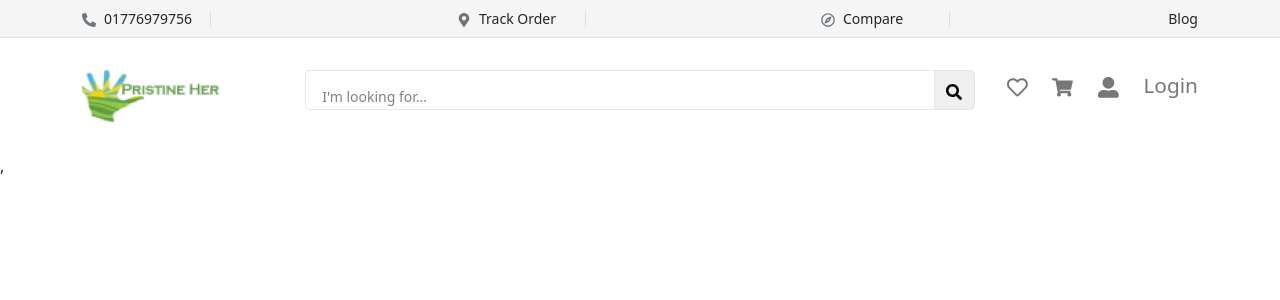
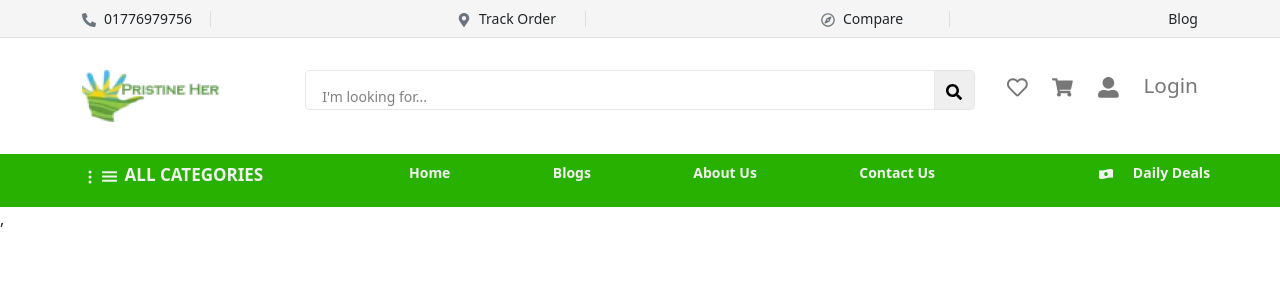
Before and after one commit to Muktar2298/pristinherbal-webapp, a React (Create React App) app: page / in a window 1280 px wide. Shown: the top 300 px of the page. Built offline with nearby package versions, Linux system fonts and the light colour scheme.

Commit message:
BottomHeader: Implemented

```diff
--- a/public/index.html
+++ b/public/index.html
@@ -24,7 +24,8 @@
       work correctly both with client-side routing and a non-root public URL.
       Learn how to configure a non-root public URL by running `npm run build`.
     -->
-    <title>React App</title>
+    <title>Pristine Her</title>
+
   </head>
   <body>
     <noscript>You need to enable JavaScript to run this app.</noscript>
--- a/src/App.js
+++ b/src/App.js
@@ -1,4 +1,5 @@
 import React from 'react';
+import BottomHeader from './components/BottomHeader/BottomHeader';
 import MiddleHeader from './components/MiddleHeader/MiddleHeader';
 import TopHeader from './components/TopHeader/TopHeader';
 
@@ -11,6 +12,7 @@ function App() {
         <div>
           <TopHeader />
           <MiddleHeader />
+          <BottomHeader />
         </div>
       </header>
       {/* ---------------MAIN-PART---------------- */}
--- a/src/components/BottomHeader/BottomHeader.css
+++ b/src/components/BottomHeader/BottomHeader.css
@@ -0,0 +1,64 @@
+* {
+  margin: 0;
+  padding: 0;
+  box-sizing: border-box;
+}
+
+.bottom-header {
+  background-color: var(--primary-color);
+  padding: 8px 0;
+  font-size: 14px;
+  font-weight: bold;
+  color: #f1f1f1;
+}
+
+.bottom-header-container {
+  position: relative;
+  width: 100%;
+  display: grid;
+  /* flex-direction: row;
+  align-items: center;
+  justify-content: space-between !important; */
+  grid-template-columns: 25% 50% 25%;
+  grid-gap: 1rem;
+}
+
+/* CATEGORIES */
+.bottom-header .categories {
+  position: relative;
+  width: 100%;
+  margin: 0 auto;
+  font-size: 16px;
+}
+.bottom-header .categories span:not(.three-dot) {
+  margin: 0rem 0.2rem;
+  font-size: 17px;
+}
+
+/* CATEGORIES ITEMS */
+
+.bottom-header .categories-items ul {
+  /* background-color: red; */
+  /* width: 100%; */
+  display: flex;
+  list-style: none;
+  align-items: center;
+  justify-content: space-between;
+}
+.bottom-header.categories-items ul li {
+  margin: 0rem 1rem;
+}
+
+/* CATEGORIS DEALS */
+.categories-deals {
+  /* margin-left: 0 auto!important; */
+  display: flex;
+  justify-content: space-evenly;
+  margin-left: 8rem;
+}
+
+@media only screen and (max-width: 768px) {
+  .bottom-header {
+    display: none;
+  }
+}
--- a/src/components/BottomHeader/BottomHeader.js
+++ b/src/components/BottomHeader/BottomHeader.js
@@ -1,11 +1,45 @@
 import React from 'react';
+import Container from 'react-bootstrap/Container';
+import './BottomHeader.css';
+import { GiHamburgerMenu } from 'react-icons/gi';
+import { BsThreeDotsVertical } from 'react-icons/bs';
+import { FaMoneyBillWaveAlt } from 'react-icons/fa';
 
 const BottomHeader = () => {
-    return (
-        <div>
-
+  return (
+    <div className="bottom-header">
+      <Container>
+        <div className="bottom-header-container">
+          {/* CATEGORIES */}
+          <div className="categories">
+            <span className='three-dot'>
+              <BsThreeDotsVertical />
+            </span>
+            <span>
+              <GiHamburgerMenu />
+            </span>
+            <span>ALL CATEGORIES</span>
+          </div>
+          {/* CATEGORIES ITEMS */}
+          <div className='categories-items'>
+            <ul>
+              <li>Home</li>
+              <li>Blogs</li>
+              <li>About Us</li>
+              <li>Contact Us</li>
+            </ul>
+          </div>
+          {/* CATEGORIES DEALS */}
+          <div className='categories-deals'>
+            <span>
+              <FaMoneyBillWaveAlt />
+            </span>
+            <span>Daily Deals</span>
+          </div>
         </div>
-    );
+      </Container>
+    </div>
+  );
 };
 
 export default BottomHeader;
--- a/src/index.css
+++ b/src/index.css
@@ -17,6 +17,24 @@ code {
   margin: 0;
   box-sizing: border-box;
 }
+/* --------------------------------COLOR VARIABLES----------------------- */
+:root {
+  --primary-color: #28b100;
+  --menu-active-color: #ffffff;
+  --menu-bg-color: #fcb800;
+  --menu-text-color: #f1f1f1;
+  --primary-font: 'Poppins', sans-serif;
+  --profile-sidebar: #fcb80010;
+  --sidebar-base-color: #28b10020;
+  --btn-bg-color: #0b8b05;
+  --btn-txt-color: #ffffff;
+  --btn-bdr-color: #333333;
+}
+/* ---------------------------------TRANSITIONS VARIABLES------------------- */
+:root {
+  --vs-transition-timing-function: cubic-bezier(1,0.5,0.8,1);
+  --vs-transition-duration: 0.15s;
+}
 
 header,
 main,
```
